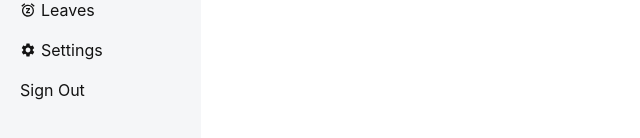
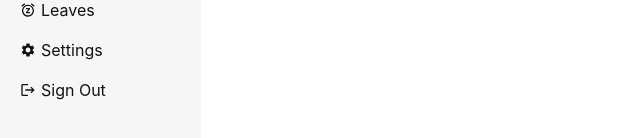
Before and after one commit to bevndas/worklog, a React (Create React App) app: page / in a window 1280 px wide. Shown: the part 206-344 px from the top of the page, without its empty margins (0-640 px from the left). Built offline with nearby package versions, Linux system fonts and the light colour scheme.

Commit message:
Feat: Logout icon added and assertion added to Icon component

```diff
--- a/src/components/Icon/Icon.tsx
+++ b/src/components/Icon/Icon.tsx
@@ -7,6 +7,7 @@ interface IIcon {
 const Icon = ({name} : IIcon) => {
     // @ts-ignore
     const IconComponent = IconData[name];
+    if (!IconComponent) return <></>
     return <IconComponent />;
 }
 export default Icon;
--- a/src/components/Icon/IconData.ts
+++ b/src/components/Icon/IconData.ts
@@ -1,7 +1,8 @@
-import {MdDashboard, MdSettings, MdSnooze} from "react-icons/md";
+import {MdDashboard, MdSettings, MdSnooze, MdLogout} from "react-icons/md";
 
 export const IconData = {
     dashboard: MdDashboard,
     leaves: MdSnooze,
-    settings: MdSettings
+    settings: MdSettings,
+    logout: MdLogout
 }
--- a/src/components/SideMenu/SideMenu.tsx
+++ b/src/components/SideMenu/SideMenu.tsx
@@ -2,7 +2,7 @@ import React from 'react';
 import './SideMenu.scss';
 import {sideMenuData} from './SideMenu.data';
 import {Menu} from './SideMenu.interface';
-import {Link, NavLink} from 'react-router-dom';
+import {NavLink} from 'react-router-dom';
 import Icon from "../Icon";
 
 
@@ -20,7 +20,8 @@ const SideMenu: React.FC<{}> = () => {
                         </NavLink>
                     )
                 })}
-                <a>Sign Out</a>
+                <a>
+                    <Icon name='logout' /> Sign Out</a>
             </div>
         </div>
     )
```
